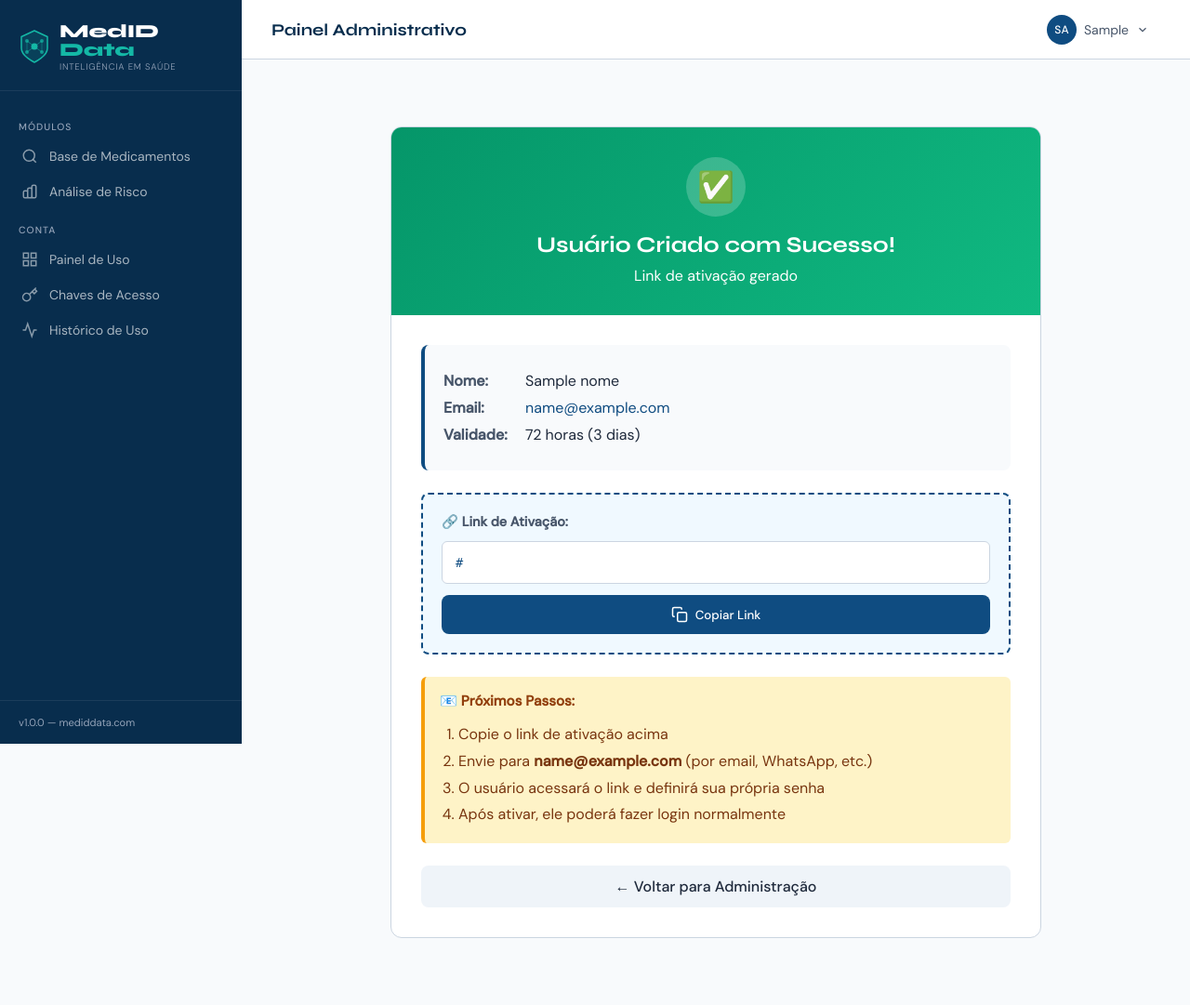
After one commit to MedIdData/medid.data, a Python web app: template app/templates/usuario_criado.html in a window 1280 px wide. The commit adds this page. Shown: the whole page at 93% size. Run offline with Jinja, Linux system fonts and the light colour scheme; the template is opened without the code that fills it: most values are stand-ins (such as "Sample title", 1, 10 or a date in 2020).

Commit message:
feat: sistema de convites para ativação de conta
Implementa fluxo profissional de onboarding de usuários:

## 🎯 Problema Resolvido
Admin criava usuário com senha, mas usuário não recebia credenciais.
Solução: sistema de convites com link de ativação.

## ✨ Funcionalidades

### 1. Criação de Usuário (Admin)
- Admin NÃO define mais senha
- Sistema gera senha temporária automaticamente
- Convite é gerado (válido por 72 horas)
- Admin recebe link de ativação para compartilhar

### 2. Ativação de Conta (Usuário)
- Usuário acessa link único: /ativar-conta/{token}
- Define sua própria senha (mínimo 6 caracteres)
- Confirmação de senha com validação
- Login automático após ativação

### 3. Segurança
- Token único e aleatório (urlsafe 32 bytes)
- Validade de 72h (3 dias)
- Não pode ser reusado após ativação
- Expira automaticamente
- Senha antiga não funciona mais

## 📁 Arquivos Criados

**Modelo:**
- app/models/convite.py (modelo ConviteUsuario)

**Repositório:**
- app/repositories/convite_repo.py
  - gerar_convite()
  - buscar_convite_valido()
  - marcar_convite_usado()
  - invalidar_convites_usuario()

**Templates:**
- app/templates/usuario_criado.html (admin vê link)
- app/templates/ativar_conta.html (usuário define senha)
- app/templates/convite_expirado.html (link inválido)

**Rotas (web.py):**
- GET /admin/usuario-criado (exibe link pro admin)
- GET /ativar-conta/{token} (página de ativação)
- POST /ativar-conta/{token} (processa ativação)

**Serviço:**
- auth_service.gerar_senha_temporaria()

**Migration:**
- migrations/007_sistema_convites.sql

## 📊 Fluxo Completo

1. Admin cria usuário → sistema gera convite
2. Admin recebe link de ativação
3. Admin envia link ao usuário (email, WhatsApp, etc.)
4. Usuário acessa link
5. Usuário define senha
6. Login automático

## 🧪 Testes

✓ Criar usuário e gerar convite
✓ Buscar convite válido
✓ Ativar conta e atualizar senha
✓ Validar senha nova
✓ Impedir reuso de convite
✓ Expiração de convite

Co-Authored-By: Claude Sonnet 4.5 <noreply@anthropic.com>

```diff
--- a/app/services/auth_service.py
+++ b/app/services/auth_service.py
@@ -34,6 +34,11 @@ def verificar_senha(senha: str, hash: str) -> bool:
     except Exception as e:
         print("ERRO VERIFY =", str(e))
         raise
+
+
+def gerar_senha_temporaria() -> str:
+    """Gera senha temporária aleatória (será substituída no primeiro acesso)."""
+    return secrets.token_urlsafe(16)
 
 
 # ── JWT ───────────────────────────────────────────────────────────────────
--- /dev/null
+++ b/app/templates/usuario_criado.html
@@ -0,0 +1,200 @@
+{% extends "base.html" %}
+
+{% block titulo %}Usuário Criado{% endblock %}
+{% block titulo_pagina %}Painel Administrativo{% endblock %}
+
+{% block estilos_extras %}
+<style>
+  .sucesso-card {
+    max-width: 700px;
+    margin: 40px auto;
+    background: var(--branco);
+    border-radius: var(--r-card);
+    border: 1px solid var(--borda);
+    overflow: hidden;
+  }
+  .sucesso-header {
+    background: linear-gradient(135deg, #059669 0%, #10B981 100%);
+    padding: 32px;
+    text-align: center;
+    color: var(--branco);
+  }
+  .sucesso-icon {
+    width: 64px;
+    height: 64px;
+    background: rgba(255,255,255,0.2);
+    border-radius: 50%;
+    display: flex;
+    align-items: center;
+    justify-content: center;
+    font-size: 32px;
+    margin: 0 auto 16px;
+  }
+  .sucesso-header h2 {
+    font-family: 'Syne', sans-serif;
+    font-size: 1.5rem;
+    font-weight: 700;
+    margin-bottom: 8px;
+  }
+  .sucesso-body {
+    padding: 32px;
+  }
+  .info-usuario {
+    background: var(--fundo);
+    border-radius: 8px;
+    padding: 20px;
+    margin-bottom: 24px;
+    border-left: 4px solid var(--azul);
+  }
+  .info-usuario p {
+    margin: 8px 0;
+    display: flex;
+    align-items: baseline;
+    gap: 8px;
+  }
+  .info-usuario strong {
+    color: var(--texto-sec);
+    min-width: 80px;
+  }
+  .link-box {
+    background: #F0F9FF;
+    border: 2px dashed var(--azul);
+    border-radius: 8px;
+    padding: 20px;
+    margin-bottom: 24px;
+  }
+  .link-box p {
+    margin-bottom: 12px;
+    color: var(--texto-sec);
+    font-size: .9rem;
+  }
+  .link-display {
+    background: var(--branco);
+    border: 1px solid var(--borda);
+    border-radius: 6px;
+    padding: 14px;
+    font-family: 'Monaco', 'Courier New', monospace;
+    font-size: .85rem;
+    color: var(--azul);
+    word-break: break-all;
+    margin-bottom: 12px;
+    position: relative;
+  }
+  .btn-copiar {
+    width: 100%;
+    padding: 12px;
+    background: var(--azul);
+    color: var(--branco);
+    border: none;
+    border-radius: var(--r-botao);
+    font-weight: 500;
+    cursor: pointer;
+    transition: all .15s;
+    display: flex;
+    align-items: center;
+    justify-content: center;
+    gap: 8px;
+  }
+  .btn-copiar:hover {
+    background: var(--azul-medio);
+  }
+  .btn-copiar.copiado {
+    background: #10B981;
+  }
+  .instrucoes {
+    background: #FEF3C7;
+    border-left: 4px solid #F59E0B;
+    padding: 16px;
+    border-radius: 6px;
+    margin-bottom: 24px;
+  }
+  .instrucoes h4 {
+    color: #92400E;
+    margin-bottom: 12px;
+    font-size: .95rem;
+  }
+  .instrucoes ol {
+    margin: 0;
+    padding-left: 20px;
+    color: #78350F;
+    line-height: 1.8;
+  }
+  .voltar-btn {
+    display: block;
+    width: 100%;
+    padding: 12px;
+    background: var(--fundo-sec);
+    color: var(--texto);
+    text-align: center;
+    text-decoration: none;
+    border-radius: var(--r-botao);
+    font-weight: 500;
+    transition: all .15s;
+  }
+  .voltar-btn:hover {
+    background: var(--borda);
+  }
+</style>
+{% endblock %}
+
+{% block conteudo %}
+<div class="sucesso-card">
+  <div class="sucesso-header">
+    <div class="sucesso-icon">✅</div>
+    <h2>Usuário Criado com Sucesso!</h2>
+    <p>Link de ativação gerado</p>
+  </div>
+
+  <div class="sucesso-body">
+    <div class="info-usuario">
+      <p><strong>Nome:</strong> <span>{{ nome }}</span></p>
+      <p><strong>Email:</strong> <span style="color: var(--azul);">{{ email }}</span></p>
+      <p><strong>Validade:</strong> <span>72 horas (3 dias)</span></p>
+    </div>
+
+    <div class="link-box">
+      <p><strong>🔗 Link de Ativação:</strong></p>
+      <div class="link-display" id="linkAtivacao">{{ link }}</div>
+      <button class="btn-copiar" onclick="copiarLink()">
+        <svg width="18" height="18" fill="none" stroke="currentColor" stroke-width="2" viewBox="0 0 24 24">
+          <rect x="9" y="9" width="13" height="13" rx="2" ry="2"/>
+          <path d="M5 15H4a2 2 0 0 1-2-2V4a2 2 0 0 1 2-2h9a2 2 0 0 1 2 2v1"/>
+        </svg>
+        <span id="btnTexto">Copiar Link</span>
+      </button>
+    </div>
+
+    <div class="instrucoes">
+      <h4>📧 Próximos Passos:</h4>
+      <ol>
+        <li>Copie o link de ativação acima</li>
+        <li>Envie para <strong>{{ email }}</strong> (por email, WhatsApp, etc.)</li>
+        <li>O usuário acessará o link e definirá sua própria senha</li>
+        <li>Após ativar, ele poderá fazer login normalmente</li>
+      </ol>
+    </div>
+
+    <a href="/admin" class="voltar-btn">
+      ← Voltar para Administração
+    </a>
+  </div>
+</div>
+
+<script>
+function copiarLink() {
+  const link = document.getElementById('linkAtivacao').textContent;
+  const btn = document.querySelector('.btn-copiar');
+  const btnTexto = document.getElementById('btnTexto');
+
+  navigator.clipboard.writeText(link).then(() => {
+    btn.classList.add('copiado');
+    btnTexto.textContent = '✓ Link Copiado!';
+
+    setTimeout(() => {
+      btn.classList.remove('copiado');
+      btnTexto.textContent = 'Copiar Link';
+    }, 3000);
+  });
+}
+</script>
+{% endblock %}
```
Also changed, not shown: app/models/convite.py (added, +21 -0 lines), app/repositories/convite_repo.py (added, +58 -0 lines), app/routers/web.py (+126 -8 lines), app/templates/admin.html (+4 -6 lines), app/templates/ativar_conta.html (added, +96 -0 lines), app/templates/convite_expirado.html (added, +35 -0 lines), migrations/007_sistema_convites.sql (added).
